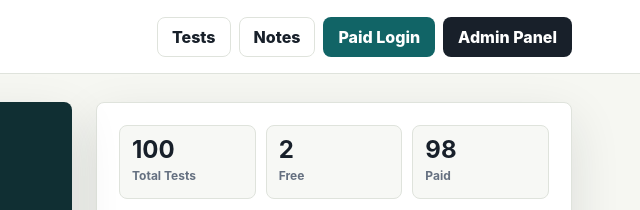
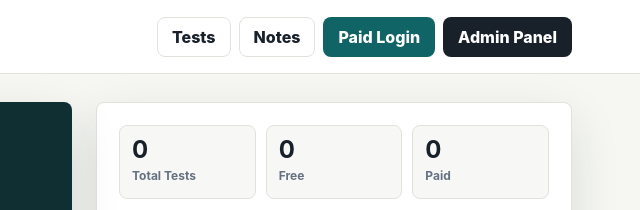
Before and after one commit to nursingsolution88/CHOTEST, a plain HTML site: page index.html in a window 1280 px wide. Shown: the top 210 px of the page, 640-1280 px from the left. Drawn offline with Linux system fonts and the light colour scheme.

Commit message:
Update index.html

```diff
--- a/index.html
+++ b/index.html
@@ -753,15 +753,15 @@
         <aside class="hero-panel">
           <div class="metric-row">
             <div class="metric">
-              <strong id="metricTests">100</strong>
+              <strong id="metricTests">0</strong>
               <span>Total Tests</span>
             </div>
             <div class="metric">
-              <strong id="metricFree">2</strong>
+              <strong id="metricFree">0</strong>
               <span>Free</span>
             </div>
             <div class="metric">
-              <strong id="metricPaid">98</strong>
+              <strong id="metricPaid">0</strong>
               <span>Paid</span>
             </div>
           </div>
@@ -987,7 +987,8 @@
         image: "",
         questions: [
           { q: "Which is the largest planet in our solar system?", options: ["Earth", "Jupiter", "Mars", "Venus"], answer: 1 },
-          { q: "What is the capital of India?", options: ["Mumbai", "Kolkata", "New Delhi", "Chennai"], answer: 2 }
+          { q: "What is the capital of India?", options: ["Mumbai", "Kolkata", "New Delhi", "Chennai"], answer: 2 },
+          { q: "2 + 2 x 3 equals?", options: ["12", "8", "10", "6"], answer: 3 },
           { q: "Which gas do plants absorb during photosynthesis?", options: ["Oxygen", "Nitrogen", "Carbon dioxide", "Hydrogen"], answer: 2 },
           { q: "Who wrote the Indian national anthem?", options: ["Mahatma Gandhi", "Rabindranath Tagore", "Premchand", "Sarojini Naidu"], answer: 1 },
           { q: "Which number is a prime number?", options: ["21", "27", "29", "33"], answer: 2 },
```
